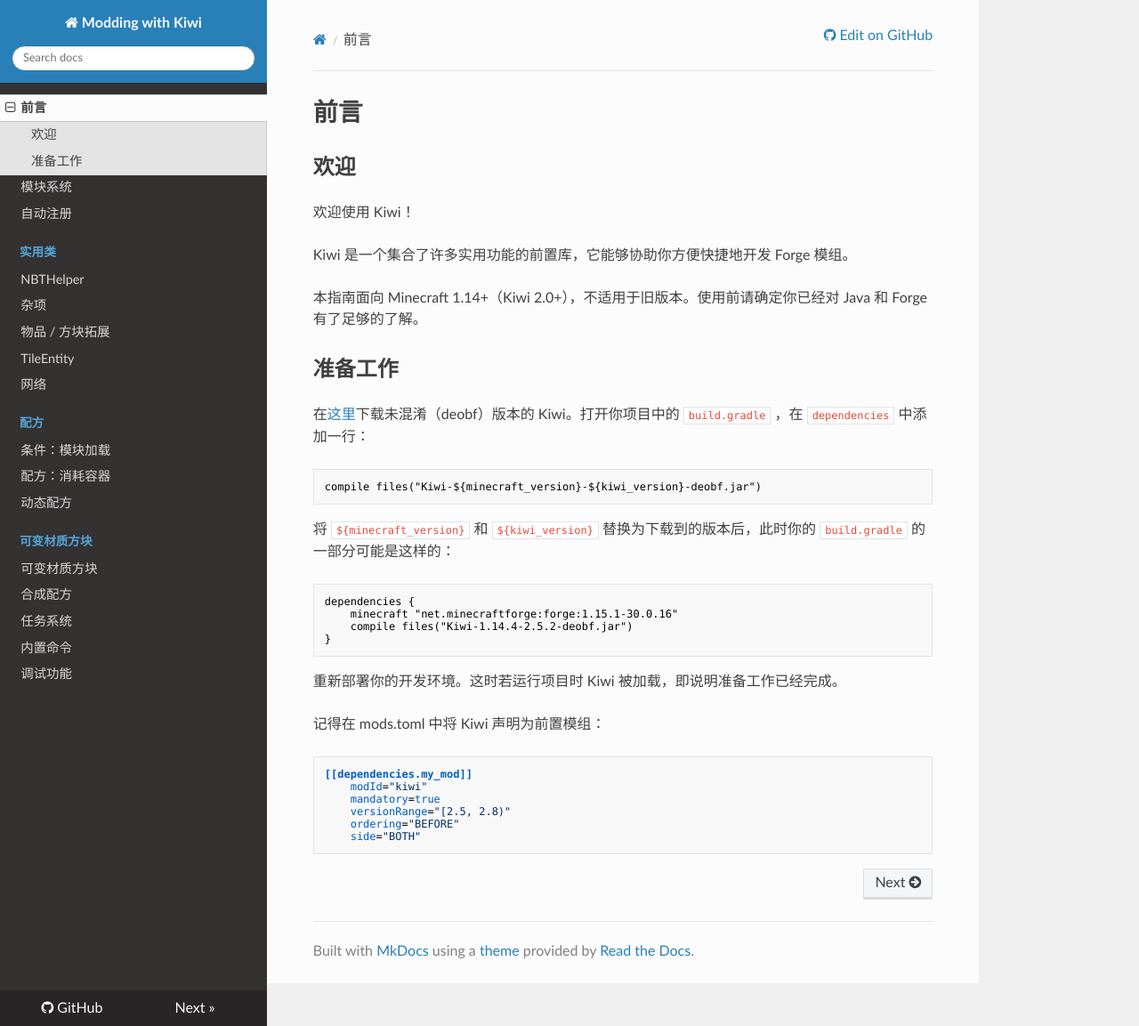
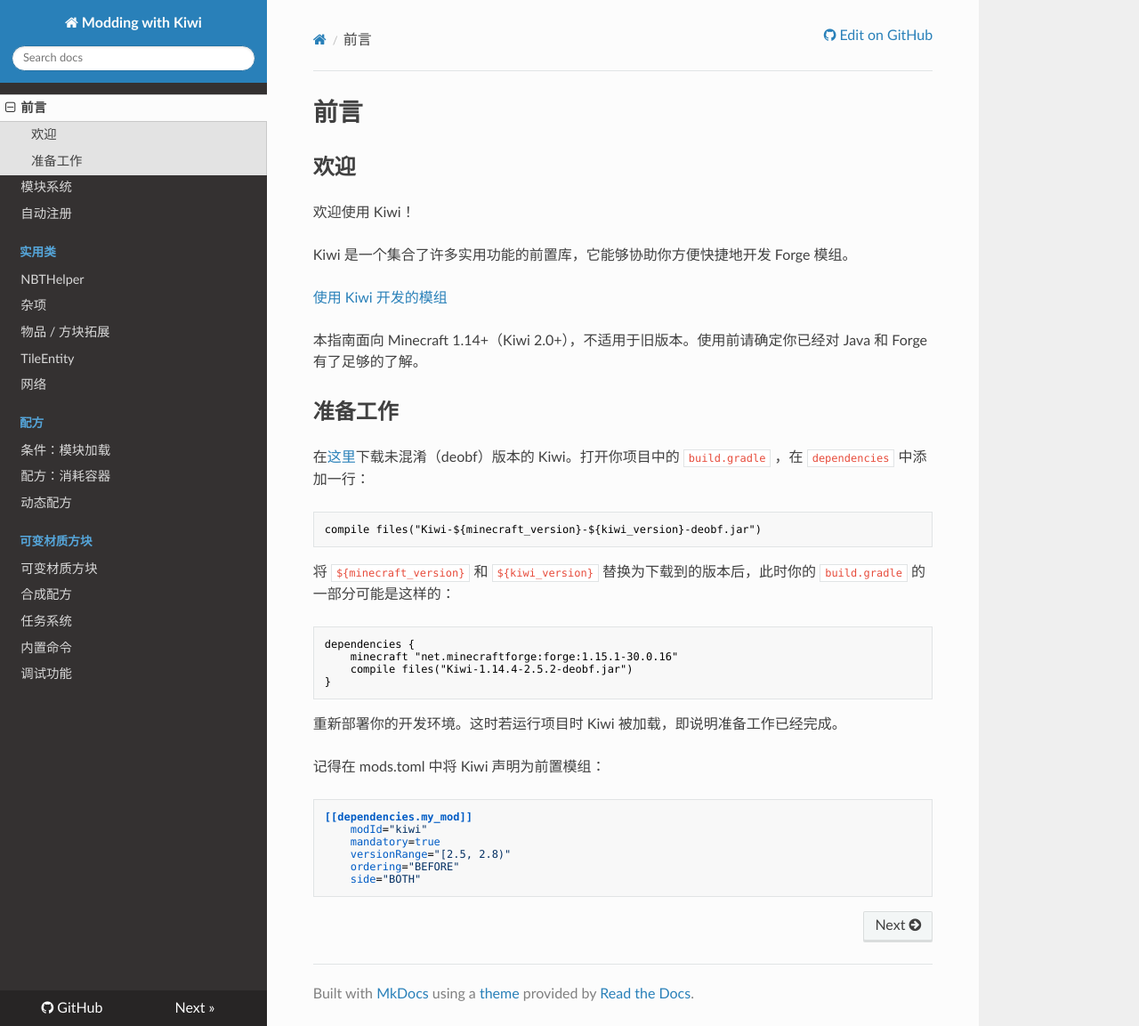
Before and after one commit to Snownee/ModdingWithKiwi, an MkDocs documentation site: the page built from docs/README.md, in a window 1280 px wide and 1153 px high. Shown: the whole window at 89% size. Built offline with MkDocs 1.6.1, drawn with Linux system fonts in a browser that asks for light colours; nearby versions of some CDN libraries.

Commit message:
Update README.md

```diff
--- a/docs/README.md
+++ b/docs/README.md
@@ -5,6 +5,8 @@
 欢迎使用 Kiwi！
 
 Kiwi 是一个集合了许多实用功能的前置库，它能够协助你方便快捷地开发 Forge 模组。
+
+[使用 Kiwi 开发的模组](https://www.curseforge.com/minecraft/mc-mods/kiwi/relations/dependents?filter-related-dependents=3)
 
 本指南面向 Minecraft 1.14+（Kiwi 2.0+），不适用于旧版本。使用前请确定你已经对 Java 和 Forge 有了足够的了解。
 
```
